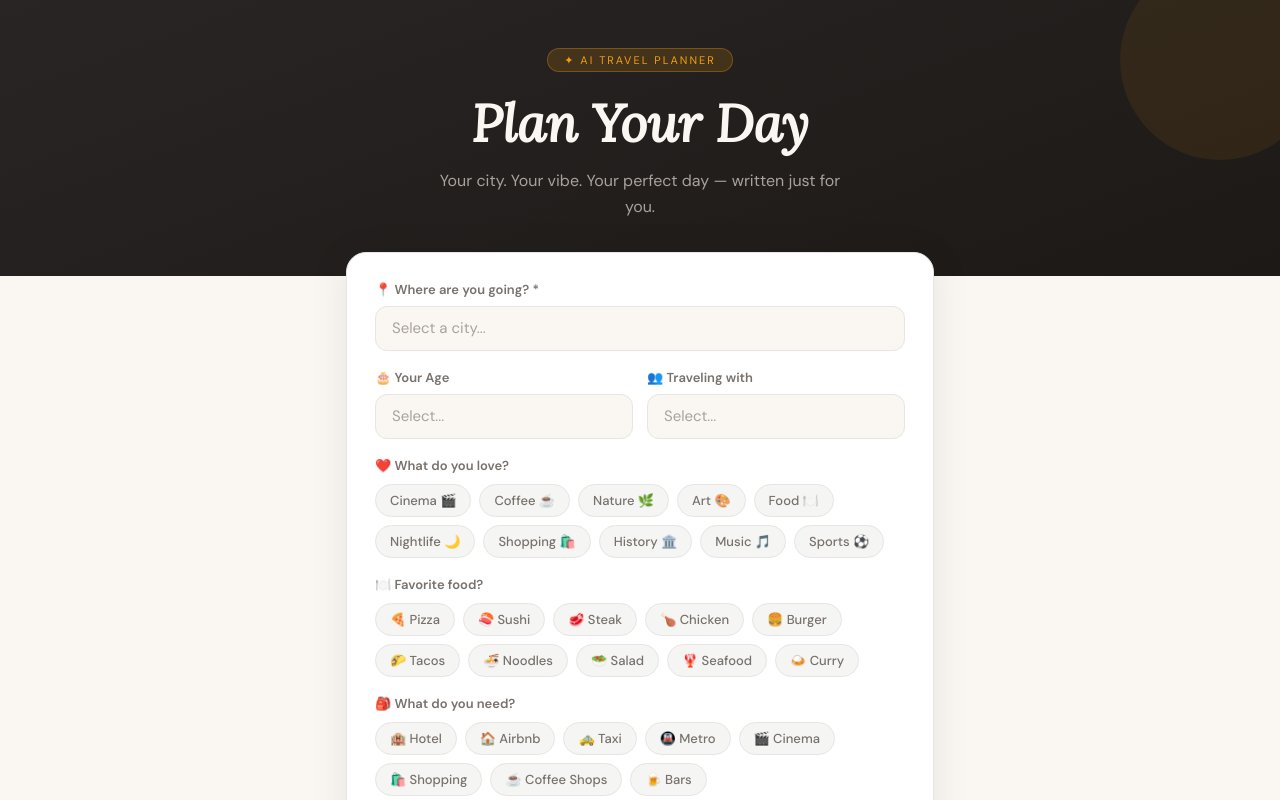
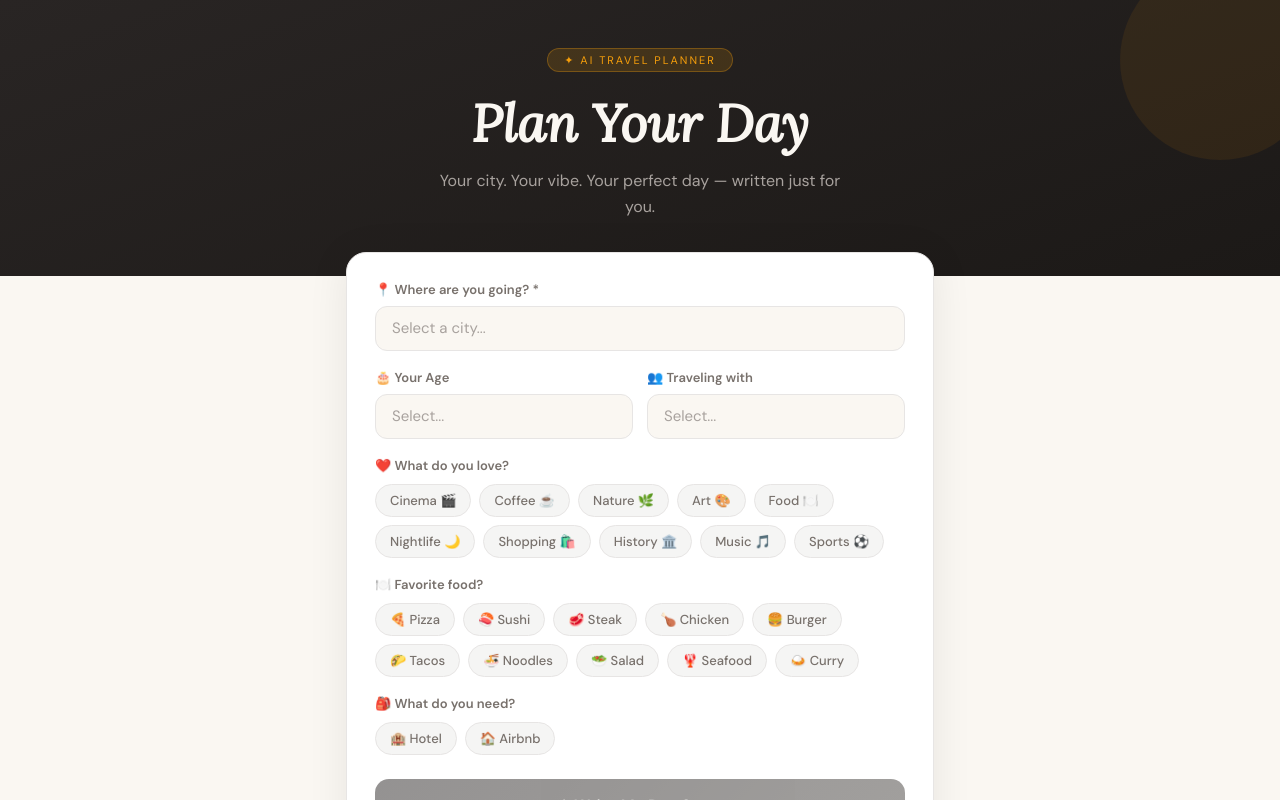
Before and after one commit to osmourad97-del/travel-story, a Next.js app: page / in a window 1280 px wide. Shown: the top 800 px of the page. Built offline with nearby package versions, Linux system fonts and the light colour scheme.

Commit message:
Update page.js

```diff
--- a/app/page.js
+++ b/app/page.js
@@ -27,7 +27,7 @@ const CITIES = [
 
 const AGES = Array.from({length: 53}, (_, i) => i + 18);
 const FOOD_OPTIONS = ["🍕 Pizza","🍣 Sushi","🥩 Steak","🍗 Chicken","🍔 Burger","🌮 Tacos","🍜 Noodles","🥗 Salad","🦞 Seafood","🍛 Curry"];
-const NEEDS_OPTIONS = ["🏨 Hotel","🏠 Airbnb","🚕 Taxi","🚇 Metro","🎬 Cinema","🛍️ Shopping","☕ Coffee Shops","🍺 Bars"];
+const NEEDS_OPTIONS = ["🏨 Hotel","🏠 Airbnb"];
 const INTERESTS = ["Cinema 🎬","Coffee ☕","Nature 🌿","Art 🎨","Food 🍽️","Nightlife 🌙","Shopping 🛍️","History 🏛️","Music 🎵","Sports ⚽"];
 const WITH_OPTIONS = ["Solo 🧍","Partner ❤️","Friends 👯","Family 👨‍👩‍👧","Kids 🧒"];
 
```
